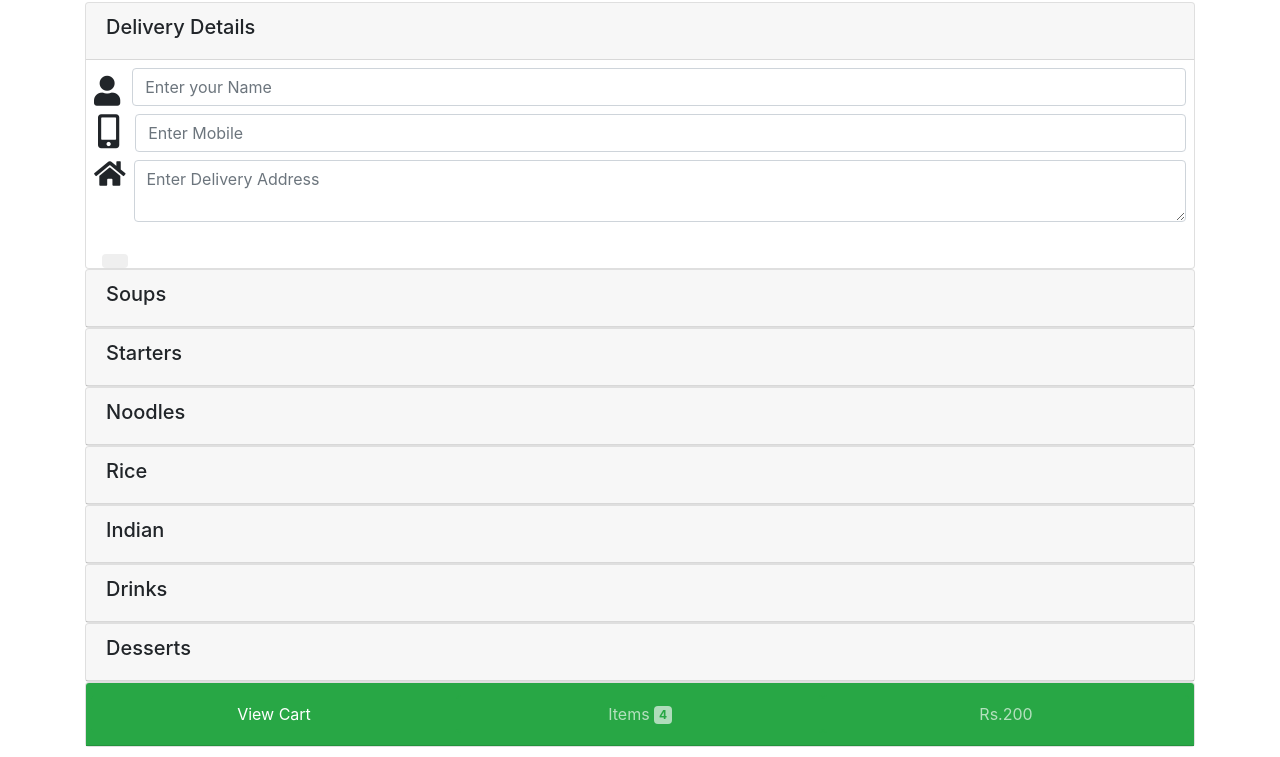
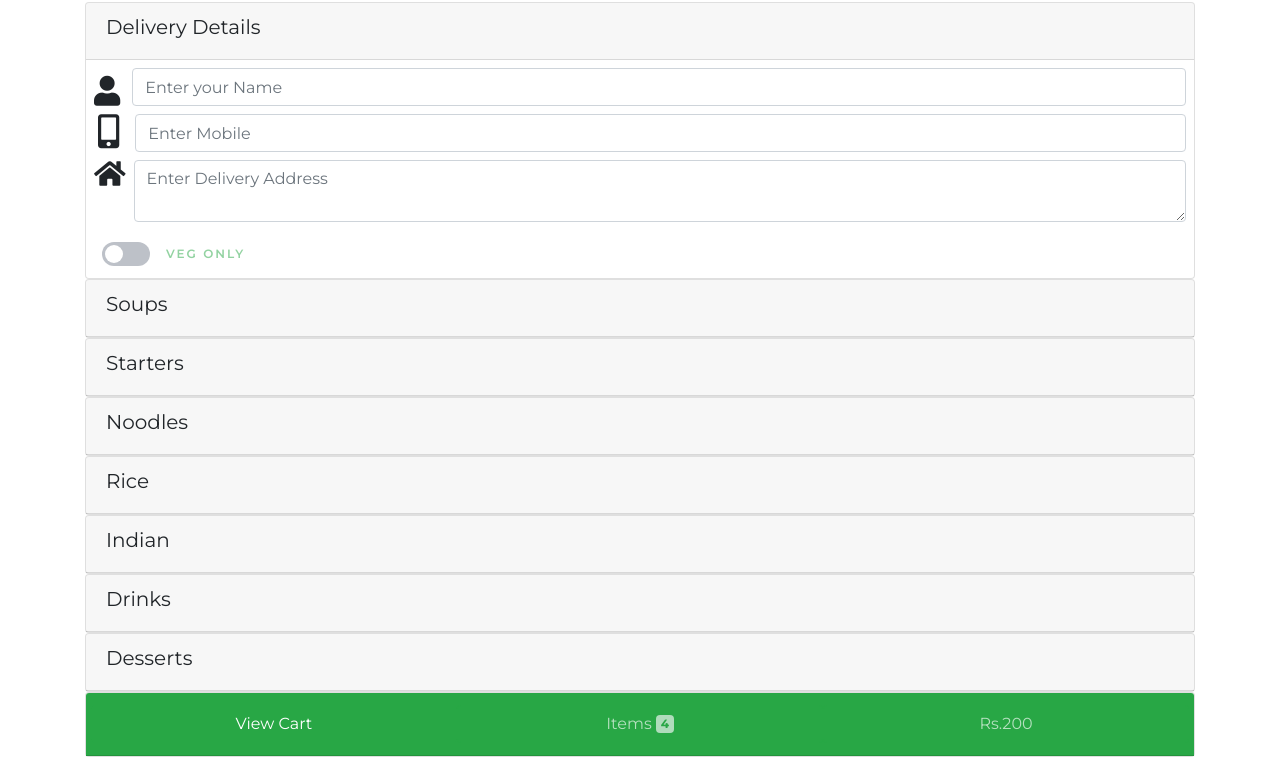
Before and after one commit to praveenrajpal/chatbottest, a website: page home.html in a window 1280 px wide. Shown: the part 62-819 px from the top of the page. Drawn offline with nearby package versions, Linux system fonts and the light colour scheme; the site is published under a folder, as on GitHub Pages, so addresses that start at the root find nothing.

Commit message:
Update home.html

```diff
--- a/home.html
+++ b/home.html
@@ -11,8 +11,8 @@
     <!-- Custom styles for this template -->
     <link rel='stylesheet' href='https://use.fontawesome.com/releases/v5.5.0/css/all.css' integrity='sha384-B4dIYHKNBt8Bc12p+WXckhzcICo0wtJAoU8YZTY5qE0Id1GSseTk6S+L3BlXeVIU' crossorigin='anonymous'>
     <link rel='stylesheet' href='https://fonts.googleapis.com/css?family=Montserrat:200,300,400,600,700'>
-    <link rel="stylesheet" type="text/css" href="/static/starter-template.css" >
-	  <link rel="stylesheet" type="text/css" href="/static/switch.css">
+    <link rel="stylesheet" type="text/css" href="static/starter-template.css" >
+    <link rel="stylesheet" type="text/css" href="static/switch.css">
   </head>
   <body>
     <nav class="navbar navbar-dark bg-dark d-none d-md-block	">
```
